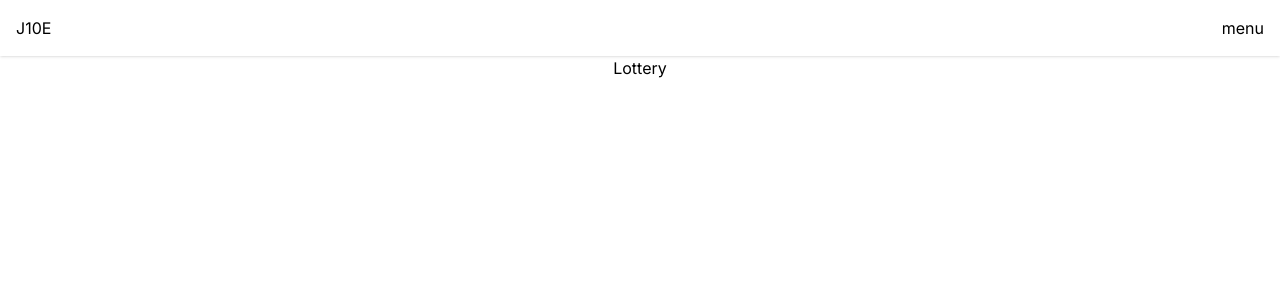
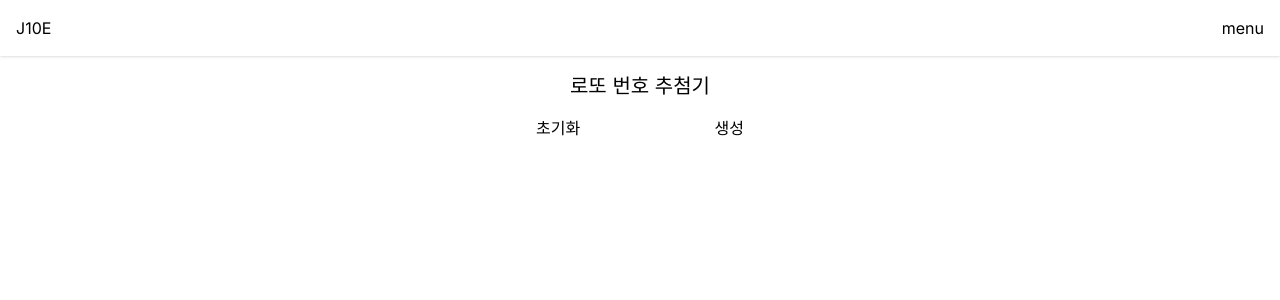
Before and after one commit to ruokic/jobdongsanee, a Next.js app: page /lottery in a window 1280 px wide. Shown: the top 300 px of the page. Built offline with nearby package versions, Linux system fonts and the light colour scheme.

Commit message:
[feature] set lottery page base
- add get lottery number logic in `app/lib/lottery`
- set lottey page

```diff
--- /dev/null
+++ b/app/lib/lottery.ts
@@ -0,0 +1,7 @@
+export function getSixInFortyFive() {
+  const set = new Set();
+  while (set.size < 6) {
+    set.add(Math.floor(Math.random() * 45) + 1);
+  }
+  return [...set].toSorted((a, b) => a - b);
+}
--- a/app/lottery/layout.tsx
+++ b/app/lottery/layout.tsx
@@ -1,6 +1,5 @@
 export const metadata: Metadata = {
   title: '::: 로또번호 추첨기 :::',
-  description: '뭐가 필요할지 몰라서 다 준비해봤어, 니가 원하는 것은 빼고',
 };
 
 export default function LotteryLayout({
--- a/app/lottery/page.tsx
+++ b/app/lottery/page.tsx
@@ -1,3 +1,36 @@
+'use client';
+import { useState } from 'react';
+
+import { getSixInFortyFive } from '../lib/lottery';
+
 export default function Lottery() {
-  return <div>Lottery</div>;
+  const [lotteryNumberArray, setLotteryNumberArray] = useState([]);
+  const handleGenerate = () => {
+    setLotteryNumberArray((prev) => prev.concat([getSixInFortyFive()]));
+  };
+  const handleDeleteAll = () => {
+    setLotteryNumberArray([]);
+  };
+
+  return (
+    <div className='w-60 flex flex-col p-4 items-center gap-4'>
+      <h2 className='text-xl'>로또 번호 추첨기</h2>
+      <div className='flex justify-between w-full'>
+        <button onClick={handleDeleteAll}>초기화</button>
+        <button onClick={handleGenerate}>생성</button>
+      </div>
+      <div className='w-full'>
+        {lotteryNumberArray.map((lotteryNumber) => (
+          <div
+            key={lotteryNumber.join('')}
+            className='grid grid-cols-6 text-center gap-1'
+          >
+            {lotteryNumber.map((number) => (
+              <span key={lotteryNumber.join('') + number}>{number}</span>
+            ))}
+          </div>
+        ))}
+      </div>
+    </div>
+  );
 }
```
